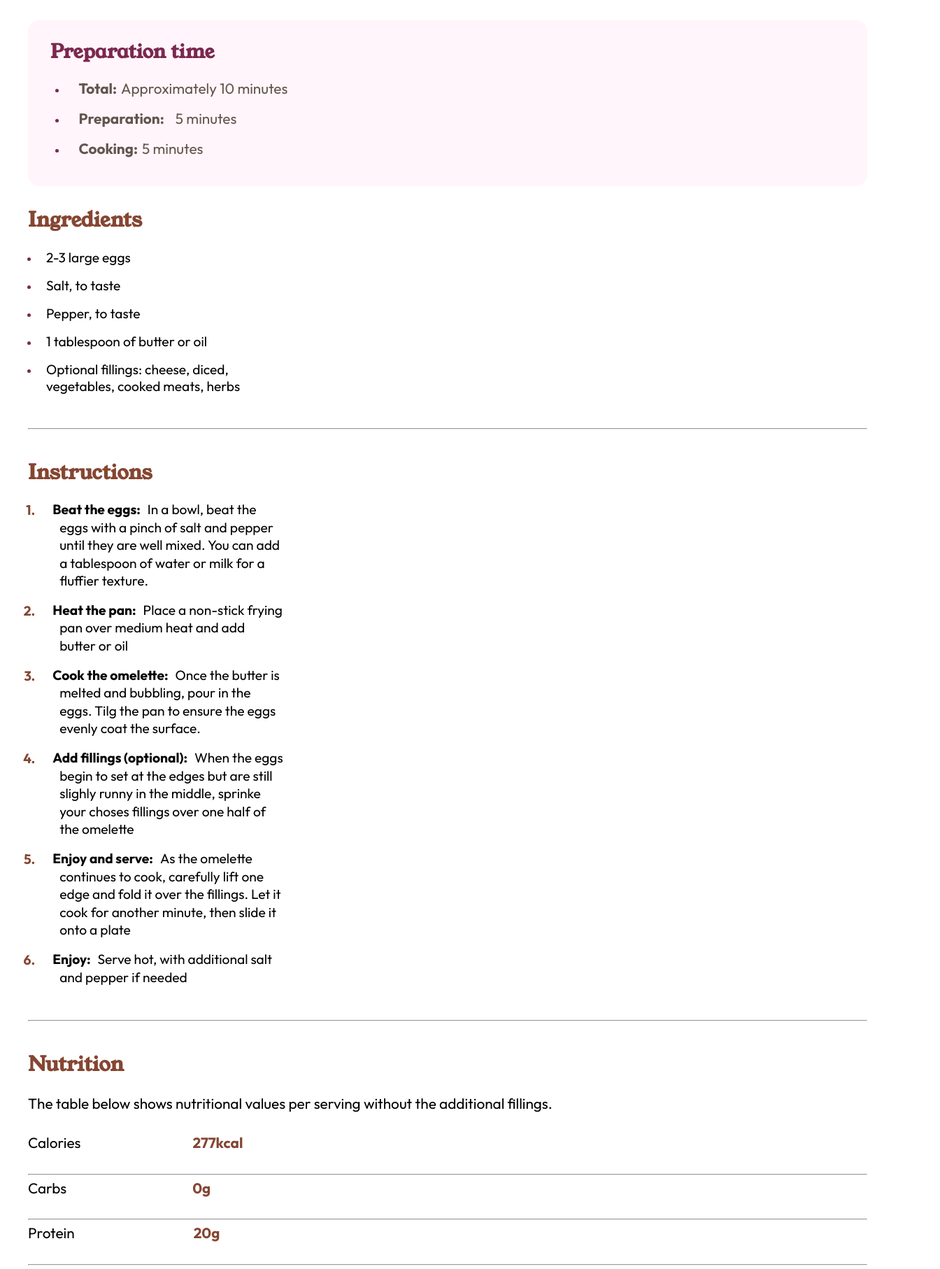
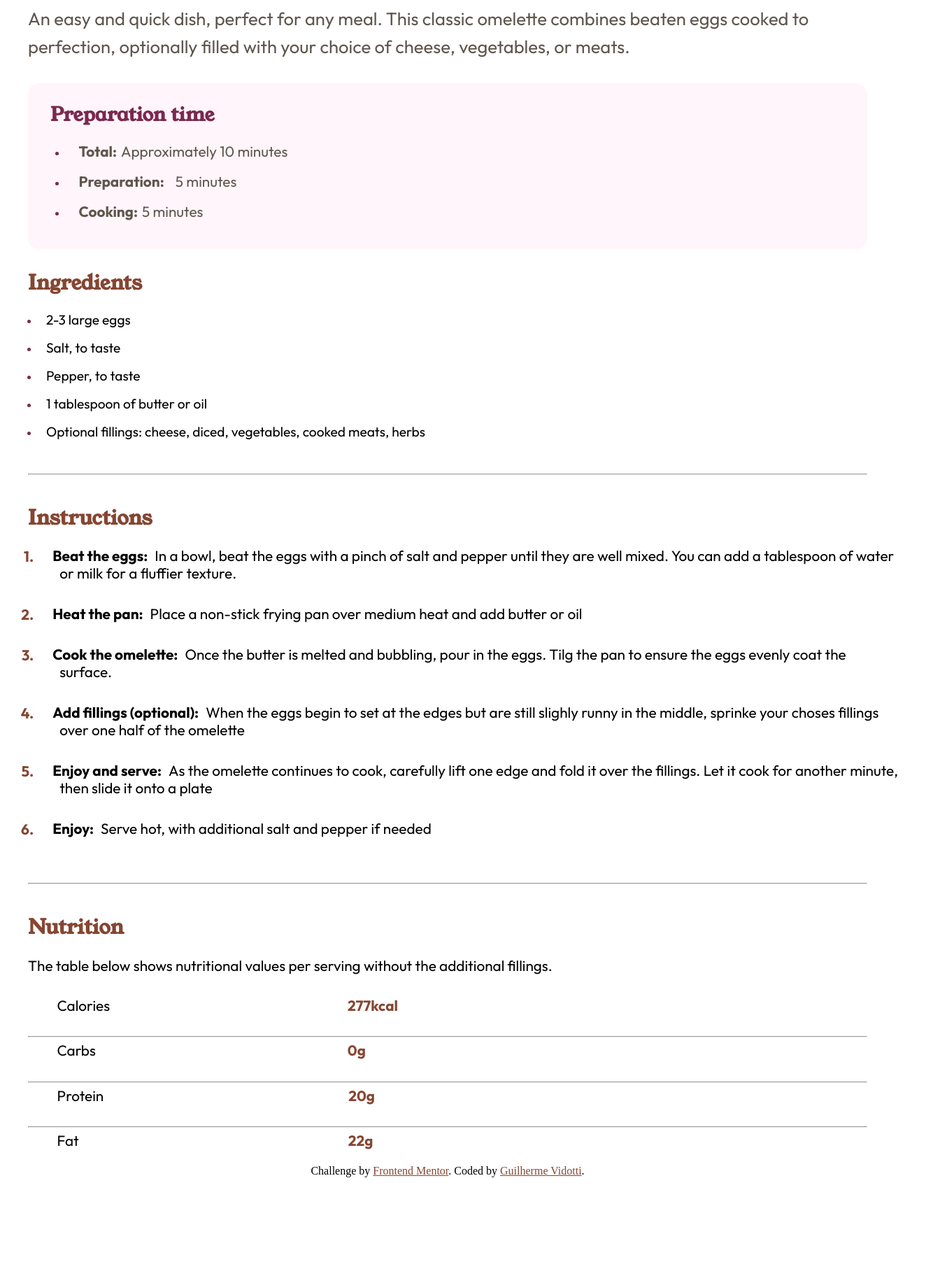
Before and after one commit to Vidottizzz/Recipe-page, a plain HTML site: page index.html in a window 1280 px wide. Shown: the part 788-2602 px from the top of the page at 70% size, 1344 px wide, since content can reach past the window. After the commit the page ends 2510 px from the top, so only its background shows below. Drawn offline with Linux system fonts and the light colour scheme.

Commit message:
desktop design feito

```diff
--- a/index.html
+++ b/index.html
@@ -18,7 +18,7 @@
       <p class="first-title">
         Simple Omelette Recipe
       </p>
-    <p>
+    <p class="first-text">
       An easy and quick dish, perfect for any meal. This classic omelette combines beaten eggs cooked
       to perfection, optionally filled with your choice of cheese, vegetables, or meats.
     </p>
--- a/styles/style.css
+++ b/styles/style.css
@@ -272,3 +272,55 @@ ol>li {
     color: var(--Nutmeg);
     font-weight: bold;
 }
+
+@media screen and (min-width: 700px) {
+
+    body {
+        max-width: 100%;
+    }
+.img-egg img {
+    padding: 2rem;
+    width: 100%;
+    height: 35rem;
+}
+body .img-egg {
+    border-radius: 1rem;
+    width: 100%;
+}
+.card-recipe .first-title {
+    font-size: 4.5rem;
+    padding-bottom: 2rem;
+}
+.card-recipe .first-text{
+font-size:1.6rem;
+line-height: 2.5rem;
+}
+.ingredient-section ul LI {
+    width: 100%;
+}
+.instruction-section .GreenNumbers li {
+    width: 100%;
+    font-size: 1.3rem;
+    padding-bottom: 1rem;
+
+}
+.nutrition-info .flex {
+    padding-left: 2.6rem;
+}
+.nutrition-info div.flex .spanone{
+    padding: 0px 0px 0px 180px;
+    color: var(--Nutmeg)
+  }
+  .nutrition-info div.flex .spantwo{
+    padding: 0px 0px 0px 200px;
+    color: var(--Nutmeg)
+  }
+  .nutrition-info div.flex .spanthree{
+    padding: 0px 0px 0px 190px;
+    color: var(--Nutmeg)
+  }
+  .nutrition-info div.flex .spanfour{
+    padding: 0px 0px 0px 225px;
+    color: var(--Nutmeg)
+  }
+}
```
